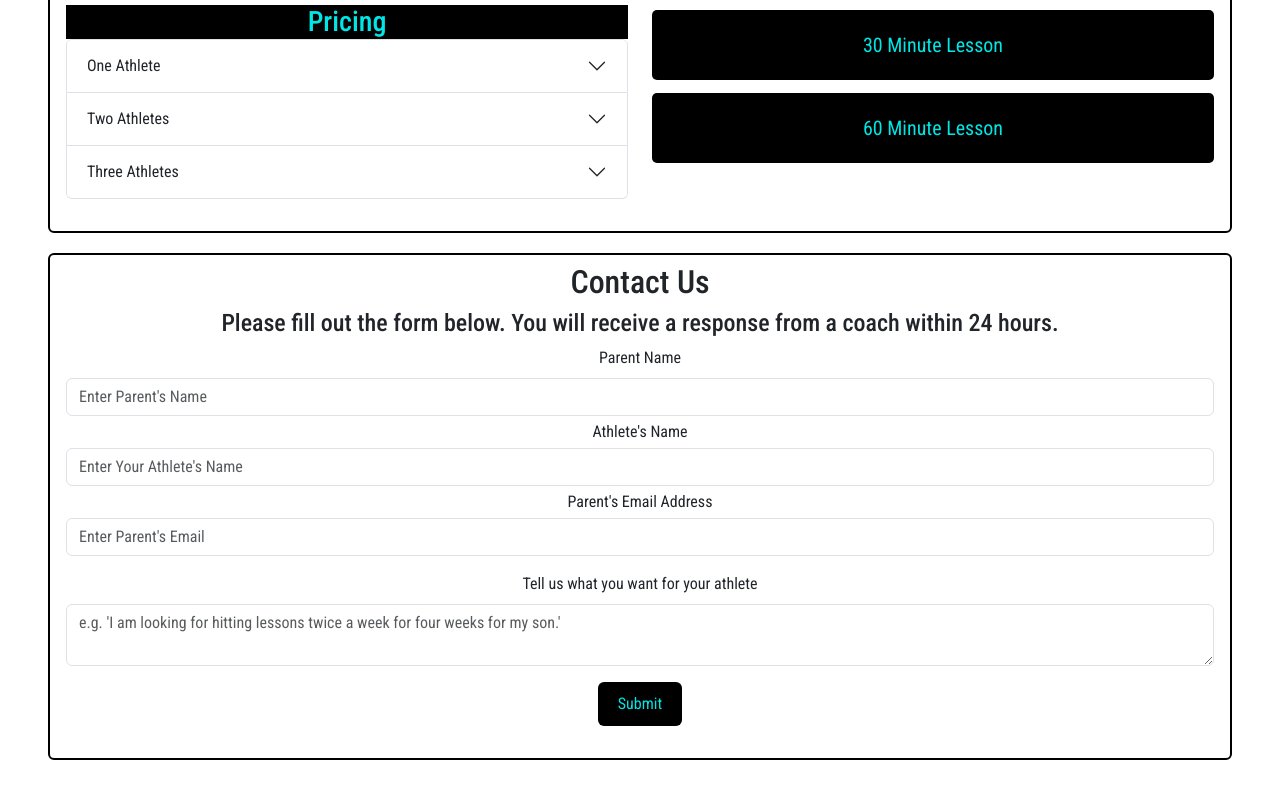
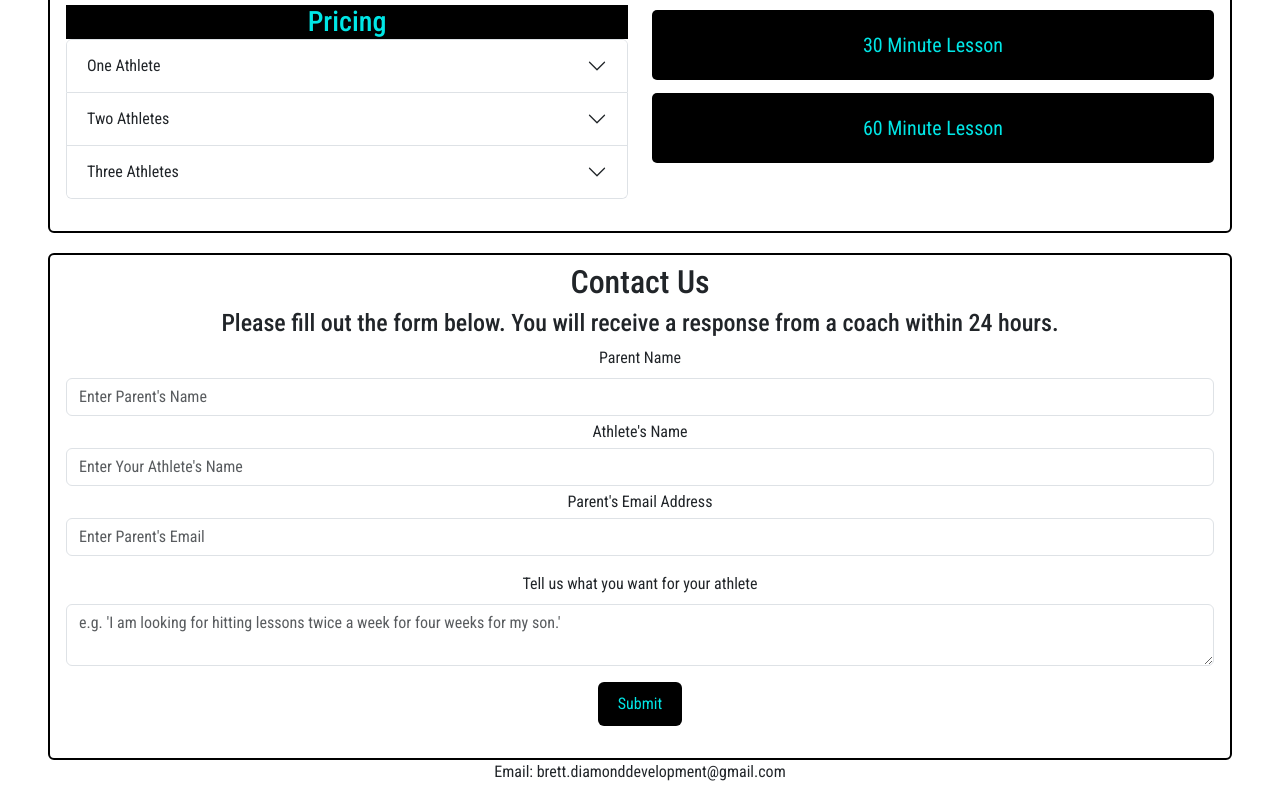
Before and after one commit to bneighbs6/baseball-site, a React (Create React App) app: page / in a window 1280 px wide. Shown: the part 863-1663 px from the top of the page. Before the commit the page ends 1623 px from the top, so only its background shows below. Built offline with nearby package versions, Linux system fonts and the light colour scheme; the HTML template or start-up script is replaced by a standard one; a web font is replaced by a local one.

Commit message:
Put new business email into Footer component

```diff
--- a/src/App.js
+++ b/src/App.js
@@ -4,6 +4,7 @@ import MeetTheCoach from './Components/MeetTheCoach';
 import NavigationBar from './Components/NavigationBar';
 import Calendly from './Components/CalendlyForm';
 import ContactForm from './Components/ContactForm';
+import Footer from './Components/Footer';
 
 function App() {
   return (
@@ -23,6 +24,9 @@ function App() {
       <div id="contact">
         <ContactForm />
       </div>
+      <div id="footer">
+        <Footer />
+      </div>
     </div>
   );
 }
--- /dev/null
+++ b/src/Components/Footer.jsx
@@ -0,0 +1,11 @@
+import React from "react";
+
+function Footer() {
+    return (
+        <div className="footer">
+            <footer><p>Email: brett.diamonddevelopment@gmail.com</p></footer>
+        </div>
+    )
+}
+
+export default Footer;
```
